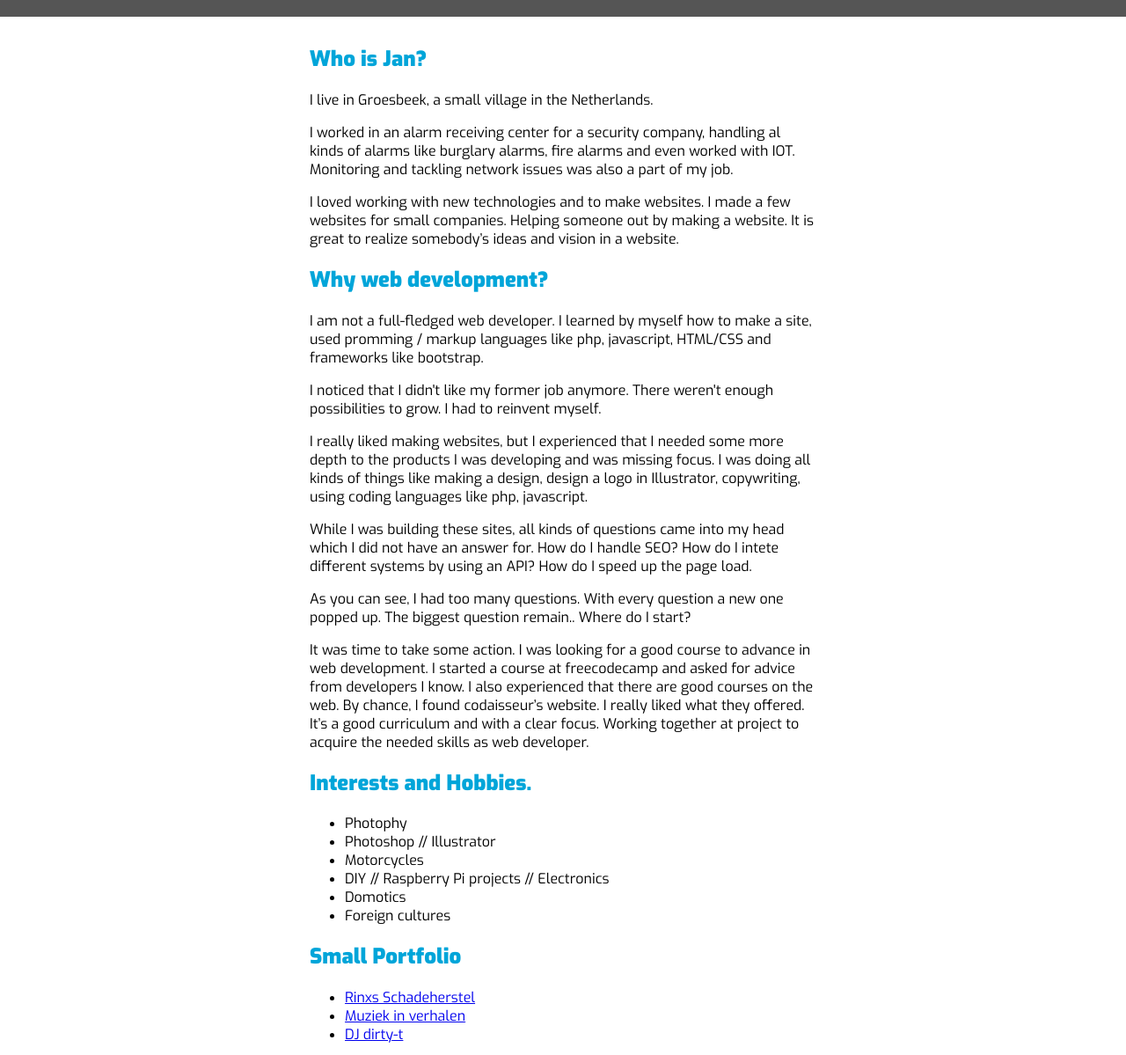
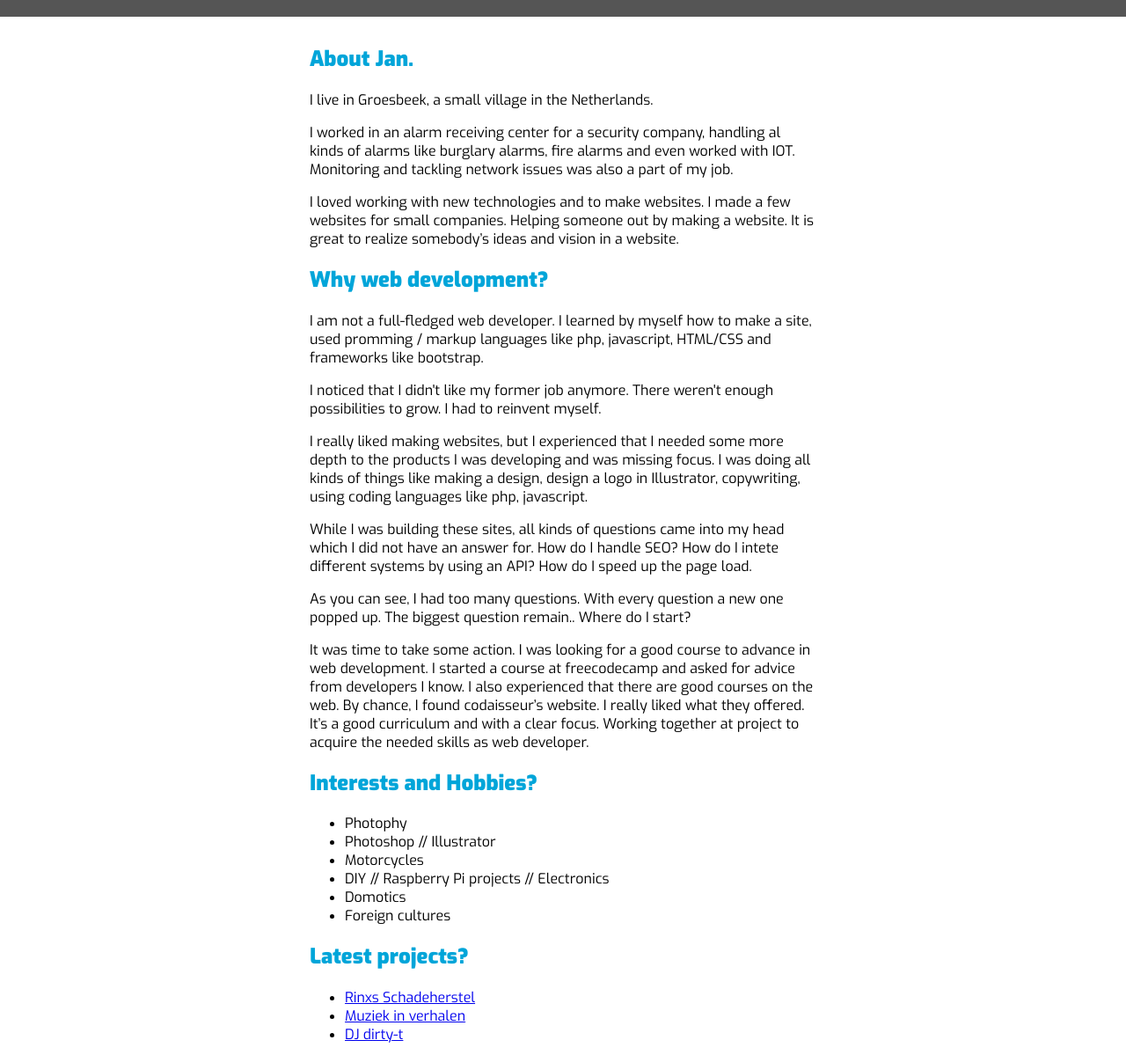
Before and after one commit to jhhest/portfolio-page, a plain HTML site: page index.html in a window 1280 px wide. Shown: the part 424-1623 px from the top of the page at 88% size. Drawn offline with Linux system fonts and the light colour scheme.

Commit message:
Copywriting -  changed h2 titles

```diff
--- a/index.html
+++ b/index.html
@@ -18,7 +18,7 @@
       <h1>Hi! I'm Jan, trainee at codaisseur.</h1>
     </header>
     <main class="introduction">
-      <h2>Who is Jan?</h2>
+      <h2>About Jan.</h2>
       <p>I live in Groesbeek, a small village in the Netherlands.</p>
       <p>
         I worked in an alarm receiving center for a security company, handling
@@ -68,7 +68,7 @@
         developer.
       </p>
 
-      <h2>Interests and Hobbies.</h2>
+      <h2>Interests and Hobbies?</h2>
       <ul>
         <li>Photophy</li>
         <li>Photoshop // Illustrator</li>
@@ -78,7 +78,7 @@
         <li>Foreign cultures</li>
       </ul>
 
-      <h2>Small Portfolio</h2>
+      <h2>Latest projects?</h2>
       <ul>
         <li><a href="https://www.rinxs.nl" target="_blank" rel="noopener noreferrer">Rinxs Schadeherstel</a></li>
         <li><a href="https://www.muziekinverhalen.nl" target="_blank" rel="noopener noreferrer">Muziek in verhalen</a></li>
```
